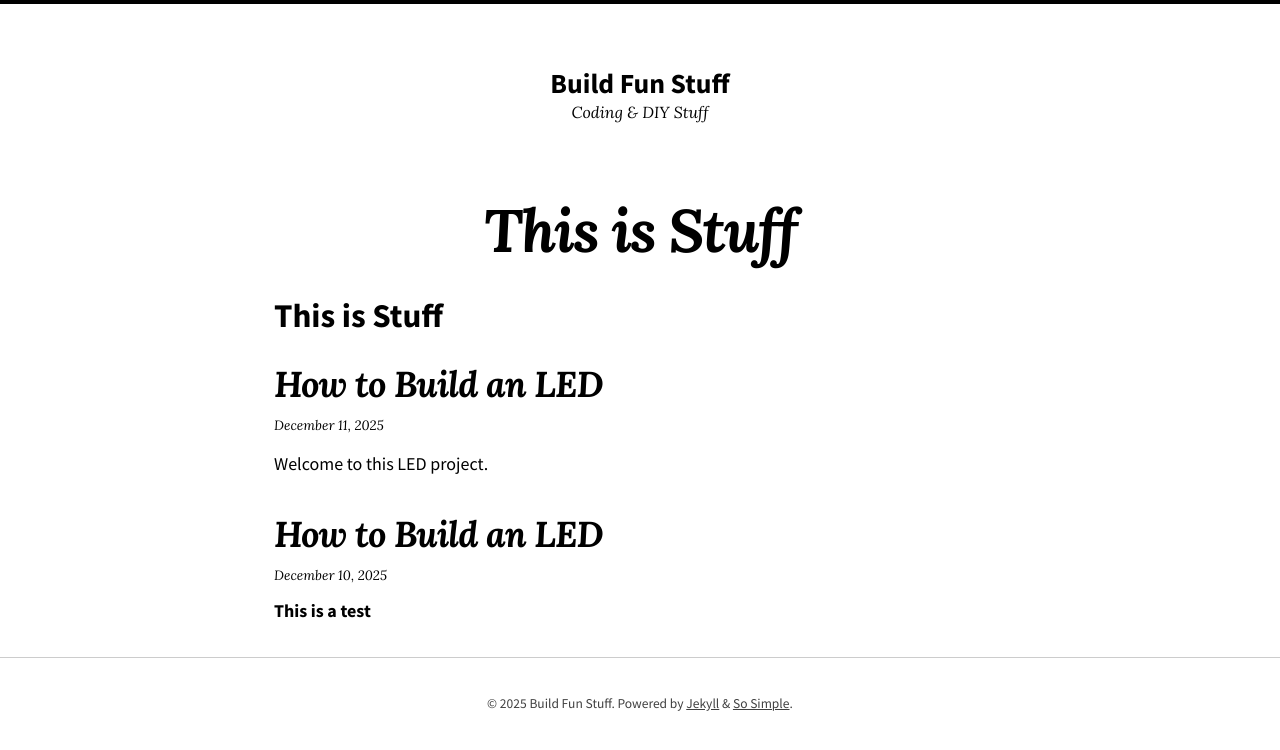
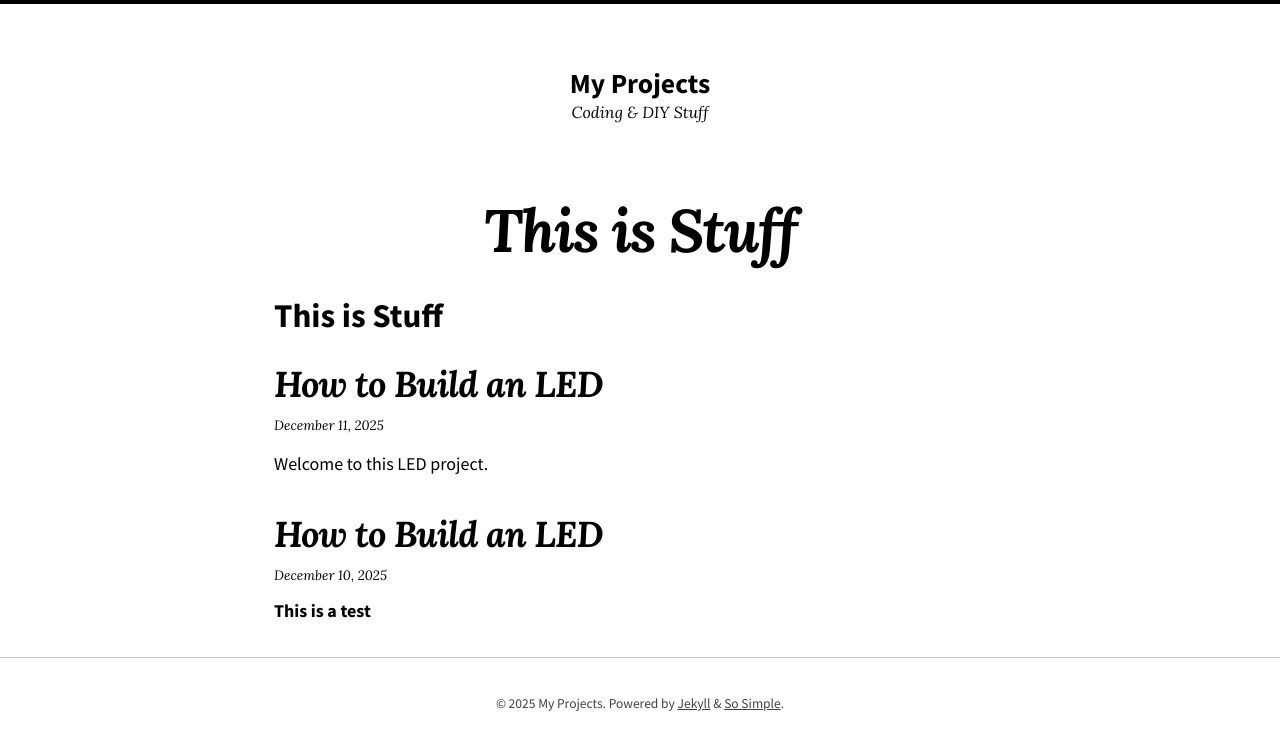
Before and after one commit to Raylu42x/projects.kervian.com, a Jekyll site: the page built from index.md, in a window 1280 px wide. Shown: the top 750 px of the page. Built offline with Jekyll 4.4.1, drawn with Linux system fonts in a browser that asks for light colours; nearby versions of some CDN libraries; our own code applies the rules of GitHub Pages for plain Markdown files.

Commit message:
Update _config.yml

```diff
--- a/_config.yml
+++ b/_config.yml
@@ -7,7 +7,7 @@ navigation: true
 skin: "/assets/css/skins/default.css"
 locale: en-US
 
-title: "Build Fun Stuff"
+title: "My Projects"
 description: "Coding & DIY Stuff"
 
 # When using a custom domain:u
```
